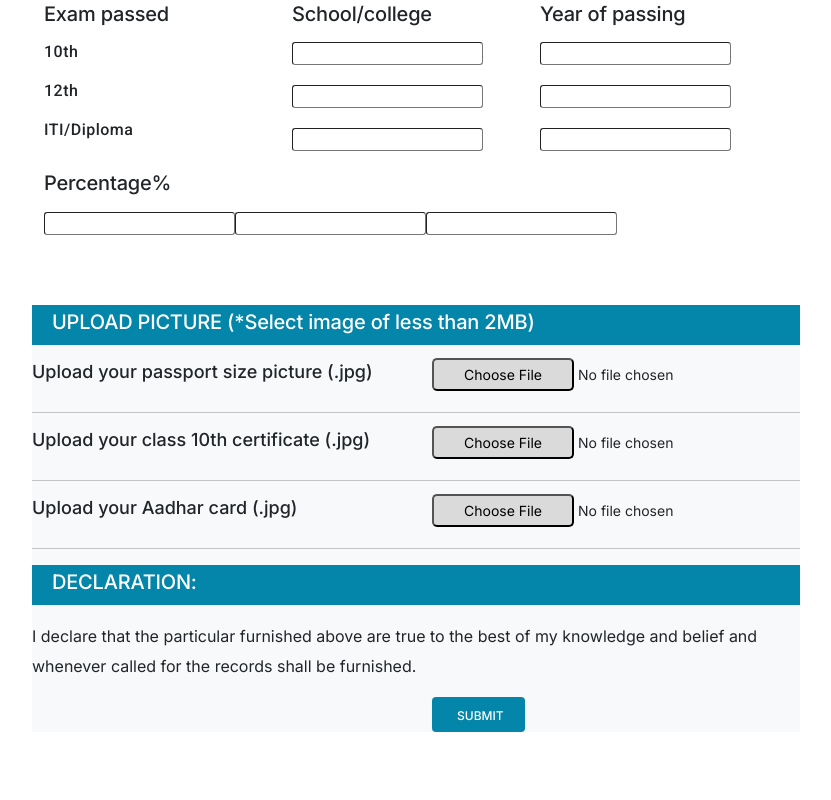
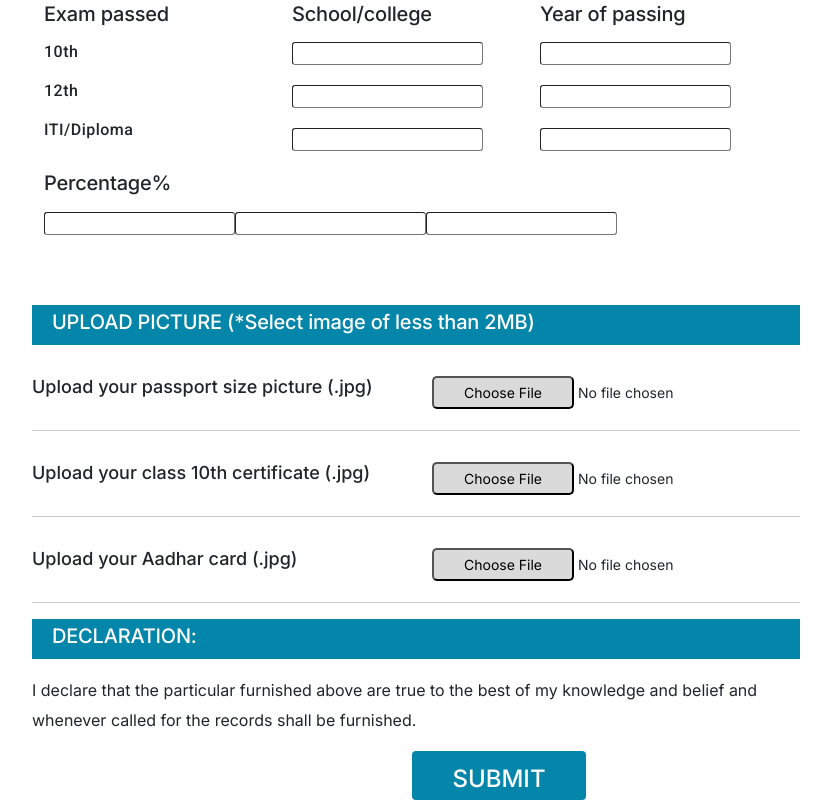
Before and after one commit to Jobminar/sailorswave, a React (Create React App) app in the folder client/: page /applicationpage in a window 1280 px wide. Shown: the part 1022-1822 px from the top of the page, without its empty margins (224-1055 px from the left). Before the commit the page ends 1754 px from the top, so only its background shows below. Built offline with nearby package versions, Linux system fonts and the light colour scheme; a web font is replaced by a local one.

Commit message:
changes in ApplicationForm

```diff
--- a/client/src/pages/ApplicationPage/ApplicationPage.css
+++ b/client/src/pages/ApplicationPage/ApplicationPage.css
@@ -3,7 +3,6 @@
 @import url('https://fonts.googleapis.com/css2?family=Lato:ital,wght@0,100;0,300;0,400;0,700;0,900;1,100;1,300;1,400;1,700;1,900&family=Poppins:ital,wght@0,100;0,200;0,300;0,400;0,500;0,600;0,700;0,800;0,900;1,100;1,200;1,300;1,400;1,500;1,600;1,700;1,800;1,900&display=swap');
 @import url('https://fonts.googleapis.com/css2?family=Inter:wght@100..900&display=swap');
 @import url('https://fonts.googleapis.com/css2?family=Roboto:ital,wght@0,100;0,300;0,400;0,500;0,700;0,900;1,100;1,300;1,400;1,500;1,700;1,900&display=swap');
-
 
 .form-div {
   height: 100vh;
@@ -19,7 +18,6 @@
   font-weight: 500;
   line-height: 29.05px;
   text-align: center;
-
 }
 
 .red{
@@ -61,7 +59,6 @@
   width: 60vw;
   background-color: #F8F9FA;
   height: 20px;
-
 }
 
 
@@ -89,13 +86,9 @@
   padding-left: 15px;
 }
 
-.input-width1 option{
-  text-align-last: left;
-  padding-left: 20px;
+select option{
+  padding : 4px 20px;
 }
-
-
-
 
 .candidate-label{
   font-family: roboto;
@@ -104,7 +97,6 @@
   line-height: 12.58px;
   text-align: left;
   color:rgb(104, 104, 104);
- ;
 }
 
 .input-width{
@@ -236,21 +228,12 @@ input.input-width{
     color: white;
   }
 
-
-/* GPT Styling */
-
-  /* Styles __________________________________________________________________________Akshaya */
   .side-header{
     padding-left: 10px;
   }
 
-
-
-  /* Styles __________________________________________________________________________Shivani */
-
   .container11 {
     width: 100%;
-    background-color:  #F8F9FA;
     margin-top: 50px;
 }
 
@@ -287,7 +270,7 @@ input.input-width{
     display: block;
     width: 100%;
     height: 38px;
-    margin-top: -38px;
+    margin-top: -95px;
     font-family: inter;
     font-weight: 400;
     font-size: 14px;
@@ -301,12 +284,13 @@ input[type="file"]::file-selector-button {
 }
 
 .form-label1{
-  font-family: Inter;
+  font-family: inter;
   font-size: 18px;
   font-weight: 500;
   line-height: 12.78px;
   text-align: left;
-  height: 30px;
+  height: 60px;
+  margin: 20px 0 30px;
 }
 
 .declare-heading {
@@ -332,8 +316,8 @@ input[type="file"]::file-selector-button {
 
 .form-submit {
     display: block;
-    width: 93px;
-    height: 29px;
+    width: 174px;
+    height: 49px;
     padding: 10px 25px 25px 25px;
     background-color: #0486AA;
     color: #fff;
@@ -341,9 +325,9 @@ input[type="file"]::file-selector-button {
     border-radius: 4px;
     font-family: inter;
     font-weight: 500;
-    font-size: 12px;
+    font-size: 24px;
     cursor: pointer;
     align-items: center;
-    margin: 5px 400px;
+    margin: 5px 380px;
 
 }
--- a/client/src/pages/ApplicationPage/ApplicationPage.jsx
+++ b/client/src/pages/ApplicationPage/ApplicationPage.jsx
@@ -237,7 +237,8 @@ const ApplicationPage = () => {
     </form>
   </div>
         </form>
-      </div>
+        </div>
+
     </>
   );
 };
```
